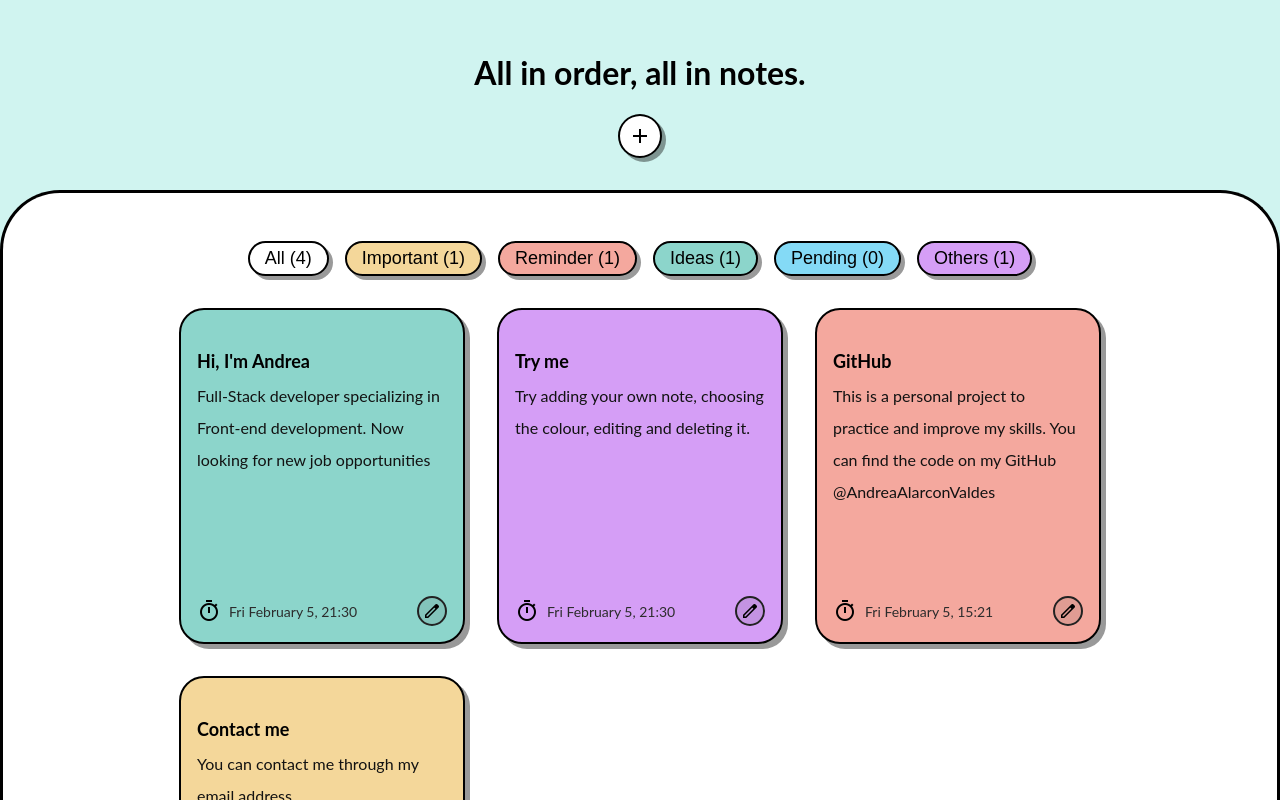
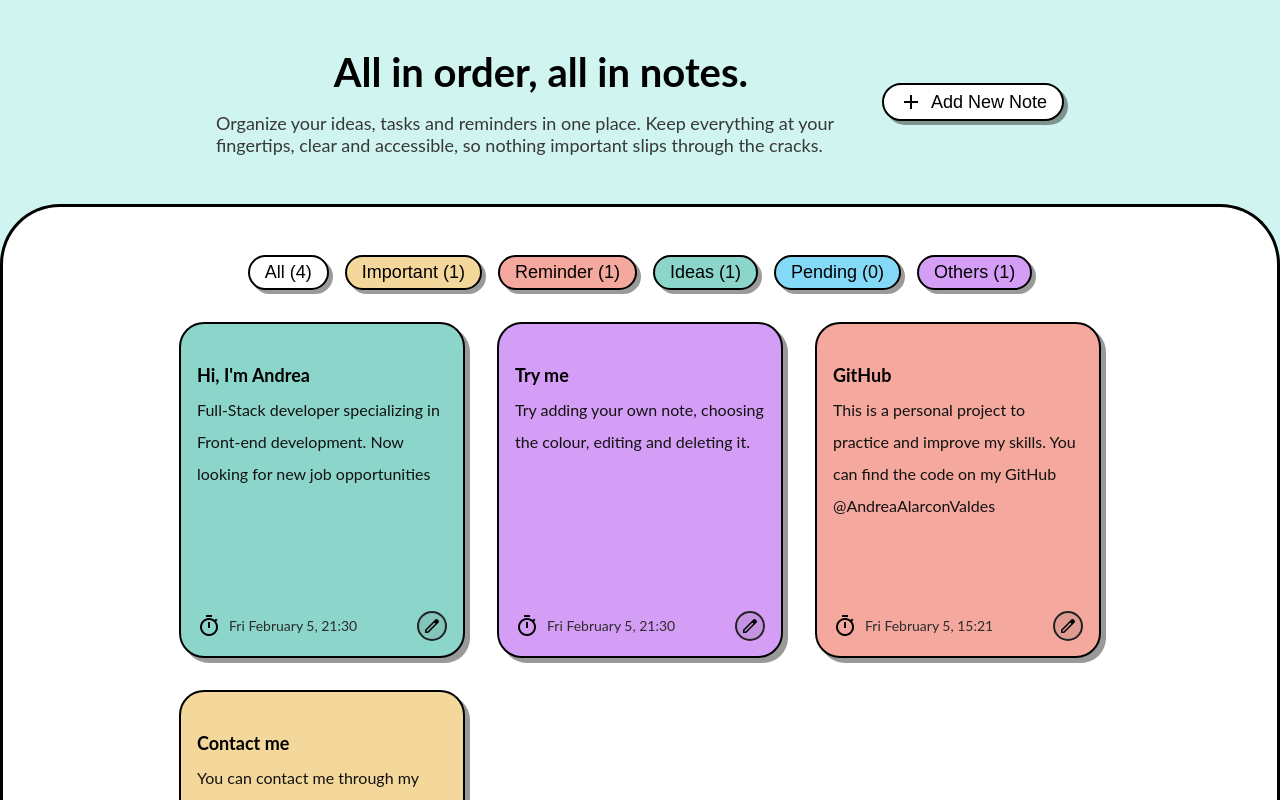
Before and after one commit to AndreaAlarconValdes/notebook-app, a React (Vite) app: page / in a window 1280 px wide. Shown: the top 800 px of the page. Built offline with nearby package versions, Linux system fonts and the light colour scheme; a web font is replaced by a local one.

Commit message:
Add title

```diff
--- a/src/components/note/NoteBoard.css
+++ b/src/components/note/NoteBoard.css
@@ -1,39 +1,54 @@
 .notes-page {
   height: 100vh;
   background-color: #d0f4f0;
-  /* background-size: 20px 20px;
-  background-image: repeating-linear-gradient(
-    0deg,
-    #fff,
-    #fff 1px,
-    #d0f4f0 1px,
-    #d0f4f0
-  ); */
 }
 
 .button-section {
   display: flex;
+  justify-content: center;
+  align-items: center;
+  gap: 1rem;
+  padding: 3rem 2rem;
+}
+
+.title-section {
+  display: flex;
   flex-direction: column;
   justify-content: center;
   align-items: center;
-  padding: 2rem;
+  gap: 1rem;
 }
-
+.title-section h1 {
+  margin: 0;
+  font-size: 40px;
+}
+.title-section p {
+  max-width: 650px;
+  margin: 0;
+  color: rgb(56, 56, 56);
+  font-size: 18px;
+}
 .button-section button {
   display: flex;
   align-items: center;
+  gap: .5rem;
   background-color: white;
   border: 2px solid black;
   box-shadow: 4px 4px 0px rgba(3, 3, 3, 0.4);
 
-  border-radius: 50%;
-  font-size: 30px;
-  padding: 0.5rem;
+  border-radius: 50px;
+  padding: 5px 15px;
+  font-size: 18px;
   transition: 0.2s ease-in-out;
 }
 .button-section button:hover {
   scale: 1.1;
 }
+
+.button-section button p{
+  margin: 0;
+}
+
 
 .notes-container {
   min-height: 100vh;
@@ -80,6 +95,9 @@
 }
 
 @media (max-width: 1000px) {
+  .button-section{
+    flex-direction: column;
+  }
   .filters {
     display: grid;
     grid-template-columns: repeat(3, 1fr);
--- a/src/components/note/NoteBoard.tsx
+++ b/src/components/note/NoteBoard.tsx
@@ -43,10 +43,13 @@ export function NoteBoard() {
     <>
       <div className="notes-page">
         <div className="button-section">
+          <div className="title-section">
           <h1>All in order, all in notes. </h1>
-
+<p>Organize your ideas, tasks and reminders in one place. Keep everything at your fingertips, clear and accessible, so nothing important slips through the cracks.</p>
+</div>
           <button onClick={openModal}>
             <span className="material-symbols-outlined add-symbol">add</span>
+            <p>Add New Note</p>
           </button>
         </div>
         <div className="notes-container">
```
Also changed, not shown: public/readme-img.png.
